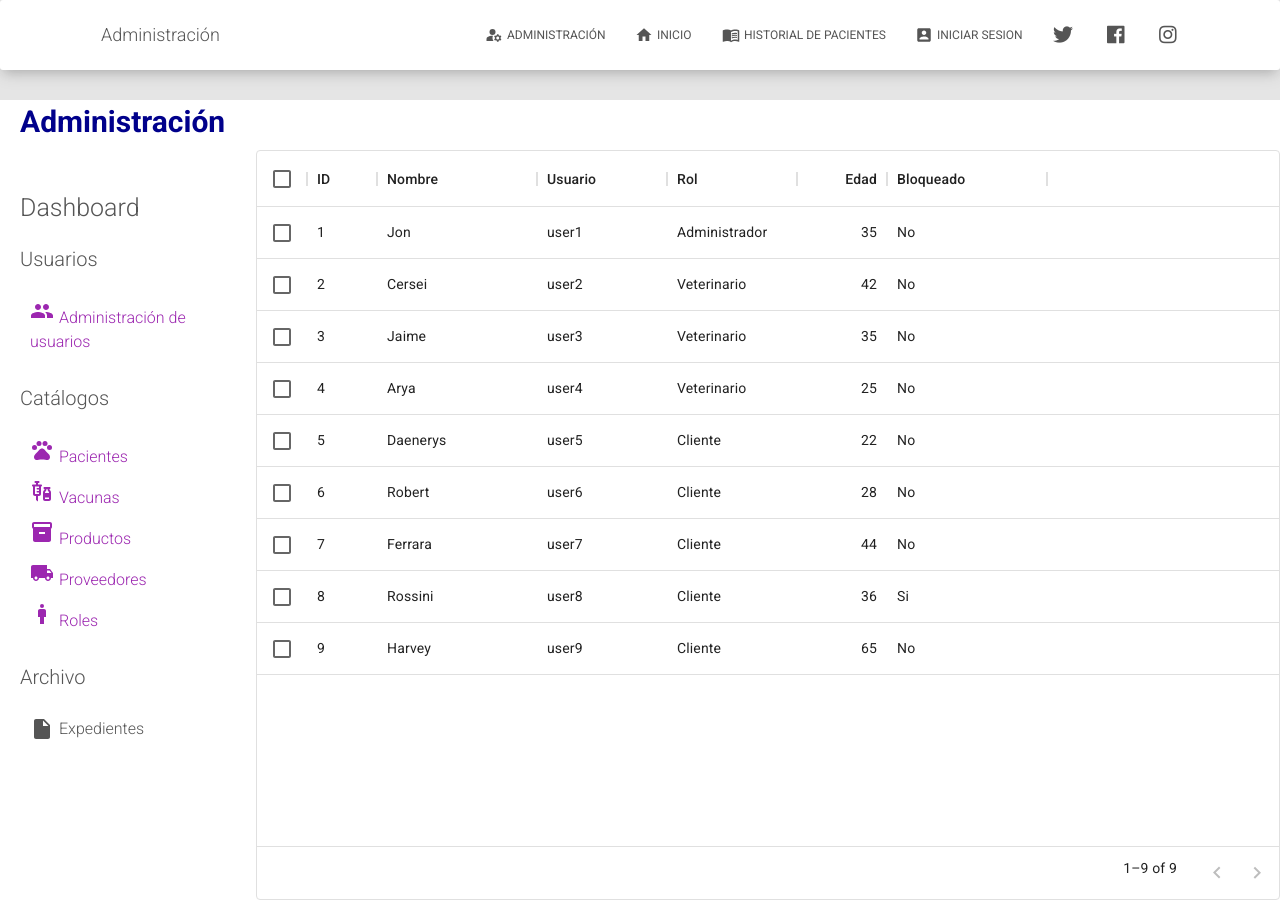
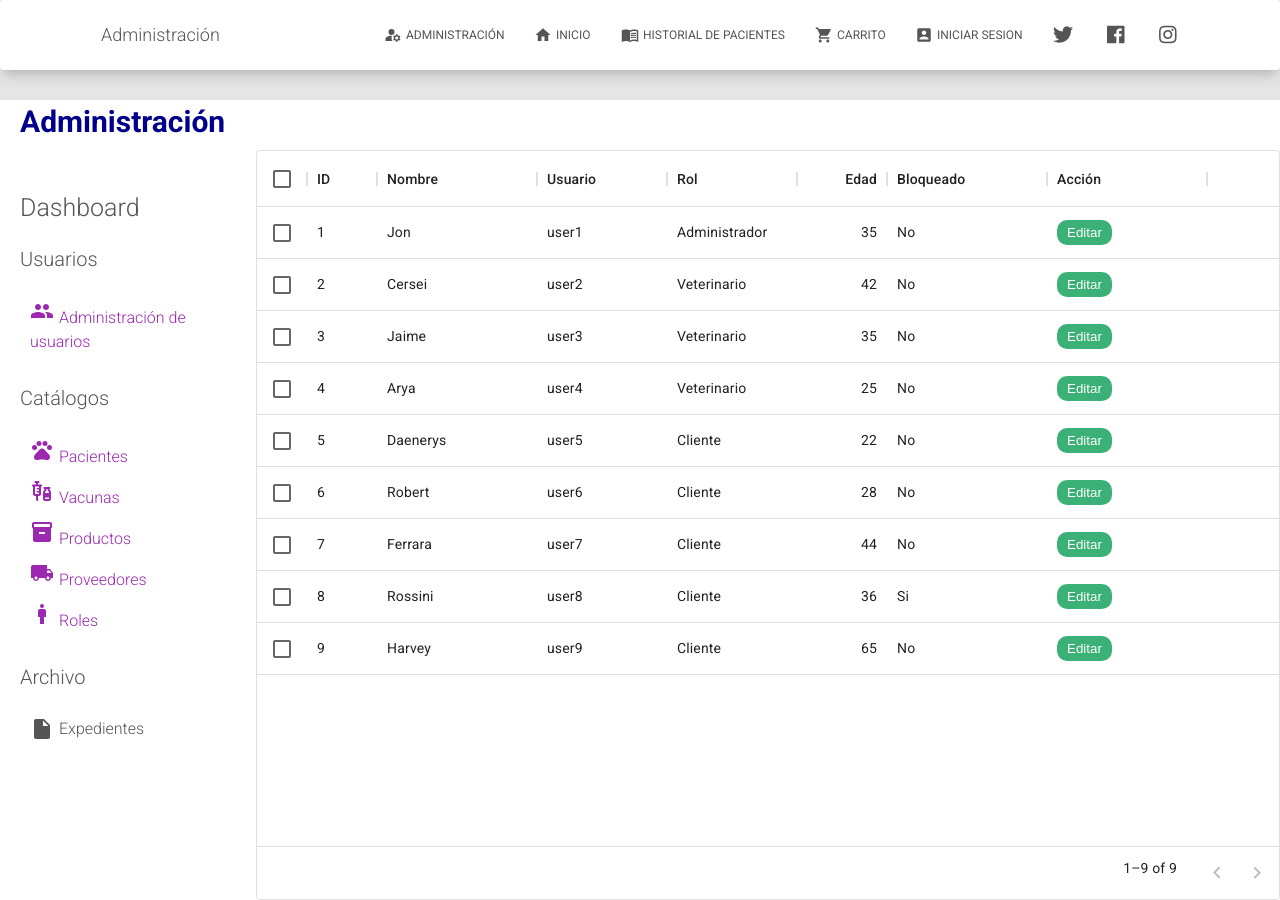
Before and after one commit to Nighfire3250/Repoveterinaria, a React (Create React App) app: page /admin-page in a window 1280 px wide. Built offline with nearby package versions, Linux system fonts and the light colour scheme.

Commit message:
boton editar

```diff
--- a/src/components/Header/HeaderLinks.js
+++ b/src/components/Header/HeaderLinks.js
@@ -14,6 +14,7 @@ import Tooltip from "@material-ui/core/Tooltip";
 // @material-ui/icons
 import { AccountBox, MenuBook, Home, AdminPanelSettings } from "@material-ui/icons";
 import ManageAccountsIcon from '@mui/icons-material/ManageAccounts';
+import ShoppingCartIcon from '@mui/icons-material/ShoppingCart';
 
 // core components
 //import CustomDropdown from "components/CustomDropdown/CustomDropdown.js";
@@ -46,6 +47,21 @@ export default function HeaderLinks() {
           className={classes.navLink}
         > <MenuBook className={classes.icons} /> Historial de Pacientes
         </Button>
+      </ListItem>
+      <ListItem className={classes.listItem}>
+        <Tooltip
+        id="shoppingCar"
+        title="Carrito de Compras"
+        placement={window.innerWidth > 959 ? "top" : "left"}
+        classes={{ tooltip: classes.tooltip }}
+        >
+          <Button
+            color="transparent"
+            className={classes.navLink}
+          >
+            <ShoppingCartIcon className={classes.icons} /> Carrito
+          </Button>
+        </Tooltip>
       </ListItem>
       <ListItem className={classes.listItem}>
         <Button
--- /dev/null
+++ b/src/dummyData.js
@@ -0,0 +1,74 @@
+export const userRows = [
+  {
+    id: 1,
+    rol: "Administrador",
+    usuario: "user1",
+    firstName: "Jon",
+    edad: 35,
+    estado: "No",
+  },
+  {
+    id: 2,
+    rol: "Veterinario",
+    usuario: "user2",
+    firstName: "Cersei",
+    edad: 42,
+    estado: "No",
+  },
+  {
+    id: 3,
+    rol: "Veterinario",
+    usuario: "user3",
+    firstName: "Jaime",
+    edad: 35,
+    estado: "No",
+  },
+  {
+    id: 4,
+    rol: "Veterinario",
+    usuario: "user4",
+    firstName: "Arya",
+    edad: 25,
+    estado: "No",
+  },
+  {
+    id: 5,
+    rol: "Cliente",
+    usuario: "user5",
+    firstName: "Daenerys",
+    edad: 22,
+    estado: "No",
+  },
+  {
+    id: 6,
+    rol: "Cliente",
+    usuario: "user6",
+    firstName: "Robert",
+    edad: 28,
+    estado: "No",
+  },
+  {
+    id: 7,
+    rol: "Cliente",
+    usuario: "user7",
+    firstName: "Ferrara",
+    edad: 44,
+    estado: "No",
+  },
+  {
+    id: 8,
+    rol: "Cliente",
+    usuario: "user8",
+    firstName: "Rossini",
+    edad: 36,
+    estado: "Si",
+  },
+  {
+    id: 9,
+    rol: "Cliente",
+    usuario: "user9",
+    firstName: "Harvey",
+    edad: 65,
+    estado: "No",
+  },
+];
--- a/src/views/AdminPage/Sections/Section.jsx
+++ b/src/views/AdminPage/Sections/Section.jsx
@@ -1,6 +1,9 @@
+/* eslint-disable react/display-name */
 import React from "react";
 import { DataGrid } from "@mui/x-data-grid";
 import "./Section.scss";
+import { userRows } from "../../../dummyData.js";
+import { Link } from "react-router-dom";
 
 const columns = [
   { field: "id", headerName: "ID", width: 70 },
@@ -18,80 +21,17 @@ const columns = [
     headerName: "Bloqueado",
     width: 160,
   },
-];
-
-const rows = [
   {
-    id: 1,
-    rol: "Administrador",
-    usuario: "user1",
-    firstName: "Jon",
-    edad: 35,
-    estado: "No",
-  },
-  {
-    id: 2,
-    rol: "Veterinario",
-    usuario: "user2",
-    firstName: "Cersei",
-    edad: 42,
-    estado: "No",
-  },
-  {
-    id: 3,
-    rol: "Veterinario",
-    usuario: "user3",
-    firstName: "Jaime",
-    edad: 35,
-    estado: "No",
-  },
-  {
-    id: 4,
-    rol: "Veterinario",
-    usuario: "user4",
-    firstName: "Arya",
-    edad: 25,
-    estado: "No",
-  },
-  {
-    id: 5,
-    rol: "Cliente",
-    usuario: "user5",
-    firstName: "Daenerys",
-    edad: 22,
-    estado: "No",
-  },
-  {
-    id: 6,
-    rol: "Cliente",
-    usuario: "user6",
-    firstName: "Robert",
-    edad: 28,
-    estado: "No",
-  },
-  {
-    id: 7,
-    rol: "Cliente",
-    usuario: "user7",
-    firstName: "Ferrara",
-    edad: 44,
-    estado: "No",
-  },
-  {
-    id: 8,
-    rol: "Cliente",
-    usuario: "user8",
-    firstName: "Rossini",
-    edad: 36,
-    estado: "Si",
-  },
-  {
-    id: 9,
-    rol: "Cliente",
-    usuario: "user9",
-    firstName: "Harvey",
-    edad: 65,
-    estado: "No",
+    field: "action",
+    headerName: "Acción",
+    width: 160,
+    renderCell: (params) => {
+      return (
+        <Link to={"/admin-page/" + params.row.id}>
+          <button className="usersListEdit">Editar</button>
+        </Link>
+      );
+    },
   },
 ];
 
@@ -99,7 +39,8 @@ export default function Section() {
   return (
     <div className="home">
       <DataGrid
-        rows={rows}
+        rows={userRows}
+        disableSelectionOnClick
         columns={columns}
         pageSize={9}
         rowsPerPageOptions={[9]}
--- a/src/views/AdminPage/Sections/Section.scss
+++ b/src/views/AdminPage/Sections/Section.scss
@@ -1,3 +1,13 @@
 .home {
     flex: 4;
 }
+
+.usersListEdit {
+    border: none;
+    border-radius: 10px;
+    padding: 5px 10px;
+    background-color: #3bb077;
+    color: white;
+    cursor: pointer;
+    margin-right: 20px;
+}
--- a/src/views/Components/Sections/Articulos.js
+++ b/src/views/Components/Sections/Articulos.js
@@ -25,7 +25,9 @@ const Articulos = () => {
           }}
         >
           <div className="text-container">
-            <p>Comida</p>
+            <a>
+              <p>Comida</p>
+            </a>
           </div>
         </div>
         <div
```
